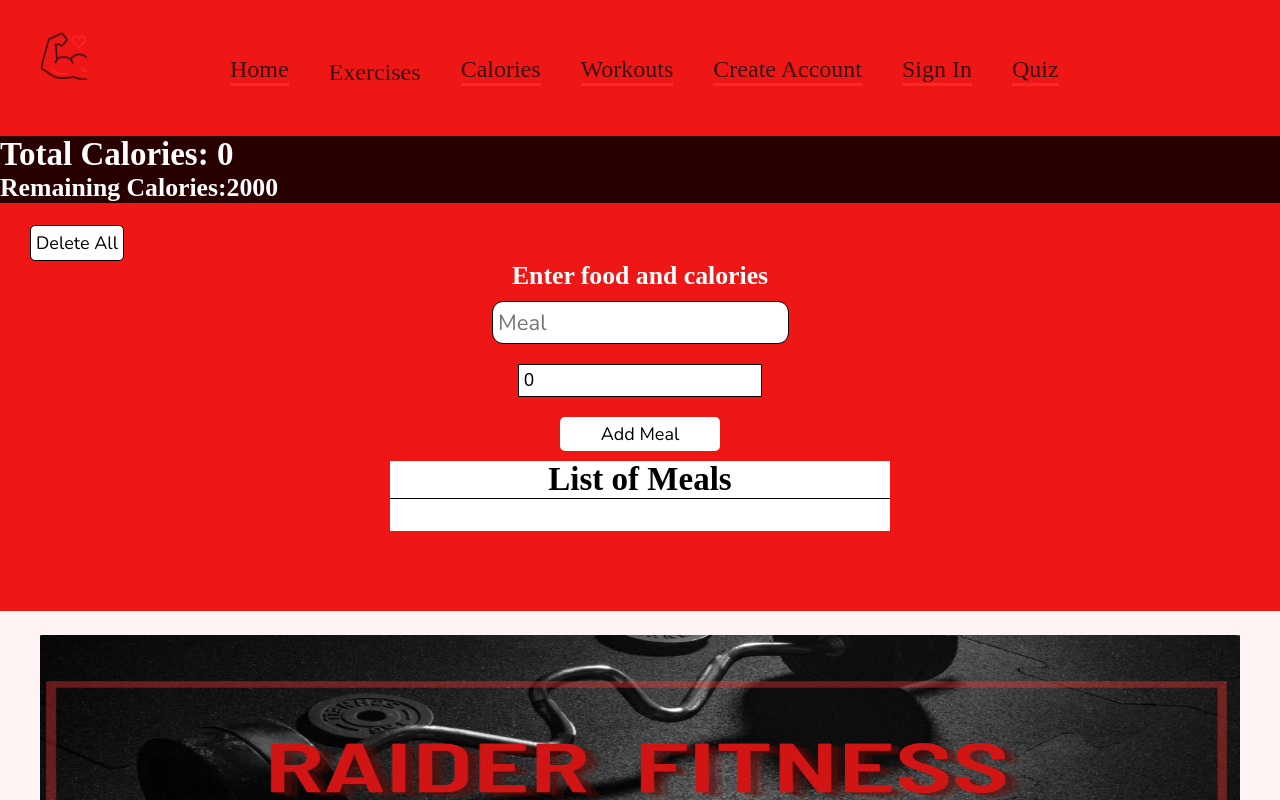
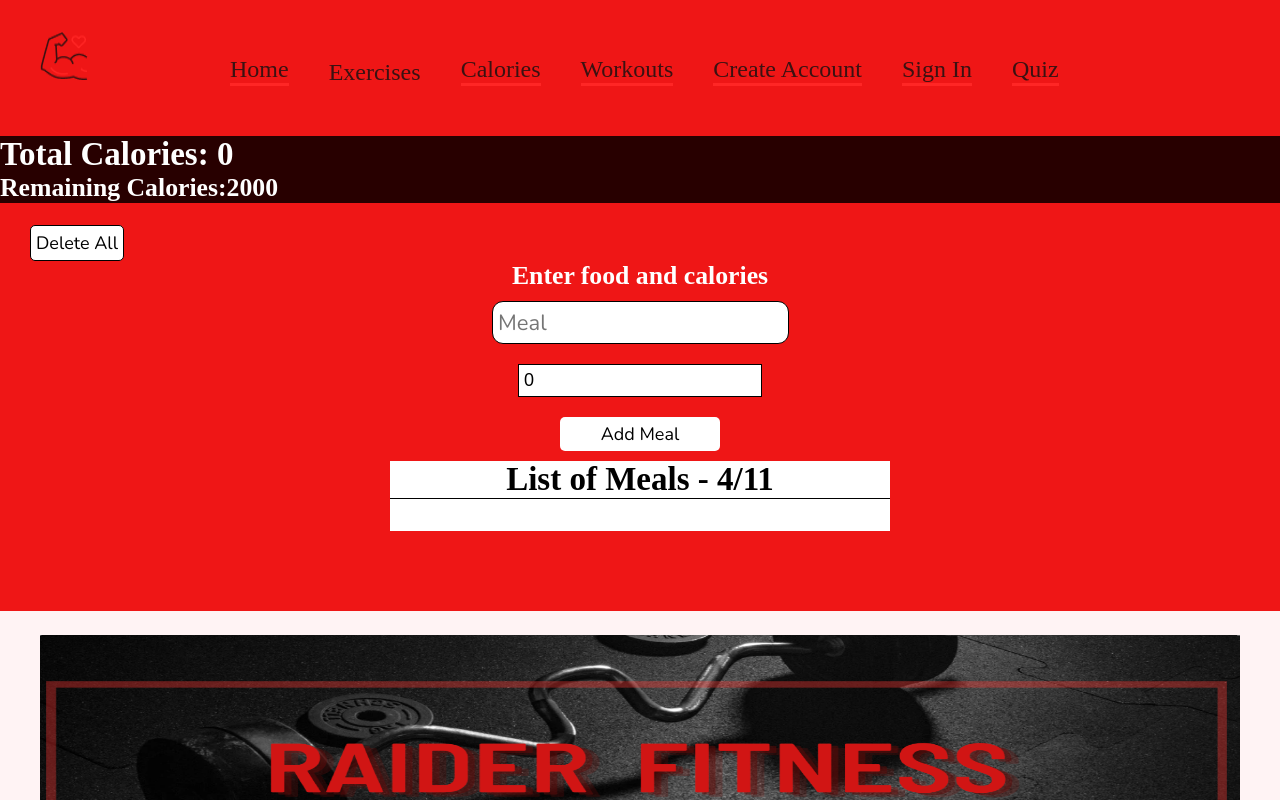
Before and after one commit to hailley-kane/Capstone_Project, a React (Create React App) app: page /CalorieTracker in a window 1280 px wide. Shown: the top 800 px of the page. Built offline with nearby package versions, Linux system fonts and the light colour scheme.

Commit message:
commented out line 4 on login.js

```diff
--- a/src/components/AppControls/AppControlsCounter.js
+++ b/src/components/AppControls/AppControlsCounter.js
@@ -1,5 +1,6 @@
 import React from "react";
-
+//displays the total consumed calories
+//displays remaining caloires
 const AppControlsCounter = ({total,remainingTotal}) => {
     return(
         <div className = "app_controls_counter">
--- a/src/components/AppControls/AppControlsDelete.js
+++ b/src/components/AppControls/AppControlsDelete.js
@@ -1,5 +1,5 @@
 import React from "react";
-
+//delete all button for meals/calories
 const AppControlsDelete = ({deleteAllMeals}) => {
     return(
         <div className = "app_controls_delete">
--- a/src/components/AppControls/AppControlsInput.js
+++ b/src/components/AppControls/AppControlsInput.js
@@ -1,10 +1,11 @@
 import React from "react";
 
 const AppControlsInput = ({addMealsHandler,calories,mealName,setCalories,setMealName}) => {
-
+    //button to add meals to log
     const onAddMealsClick = () =>{
         addMealsHandler();
     };
+    //user input of meal (text) and calories (number)
     return(
         <div className = "app_controls">
             <div className="app_controls_inputs">
--- a/src/components/MealsList/MealsList.js
+++ b/src/components/MealsList/MealsList.js
@@ -2,7 +2,8 @@ import React from "react";
 
 const MealsList = ({meals, deleteMealHandler}) =>{
 
-
+    //displays meals and calories in a table
+    //also contains the delete button for single meal
     return(
         <div className = "meals_container_wrapper">
             {meals.map((meals,index)=>(
--- a/src/pages/CalorieTracker.js
+++ b/src/pages/CalorieTracker.js
@@ -3,19 +3,21 @@ import AppControlsCounter from "../components/AppControls/AppControlsCounter";
 import AppControlsDelete from "../components/AppControls/AppControlsDelete";
 import AppControlsInput from "../components/AppControls/AppControlsInput";
 import MealsList from "../components/MealsList/MealsList";
+//import Quiz from "./Quiz/Quiz";
 
 const CalorieTracker = () => {
 	const[meals,setMeals] = useState([]);
 	const[mealName,setMealName] = useState("");
 	const[calories,setCalories] = useState(0);
 
-
+	//user input - meals and calories
 	const addMealsHandler = () => {
 		const previousMeals = [...meals];
 		const meal = {
 			mealName, calories, id: Math.floor(Math.random() * 1000)
 		};
 
+		//joing meal strings together
 		const newMeals = previousMeals.concat(meal);
 
 		if(calories <=0 || mealName === "")
@@ -27,37 +29,49 @@ const CalorieTracker = () => {
 			setMeals(newMeals);
 		}
 
+		//setting the name of the food and the amount of calories
 		setMealName("");
 		setCalories(0);
 	};
 
+	//delete function for single food/meal
 	const deleteMealHandler = (id) => {
 		const previousMeals = [...meals];
 		const newMeals = previousMeals.filter((meal)=>meal.id !==id);
-
+		//resetting the meal
 		setMeals(newMeals);
 	};
 
+	//delete all meals for the day
 	const deleteAllMeals = () =>{
 		setMeals([]);
-
 	};
 
+	//total variable to calculate all meals throught the day
 	const total = meals.map((meal)=>meal.calories).reduce((acc,value)=>acc + +value,0);
 	//will need to connect to quiz for correct calories
+	//age 18, 21.5, 30, 35
+	//BMR = 10W + 6.25H - 5A + 5 - men
+	//BMR = 10W + 6.25H - 5A - 161 - women
 	const remainingTotal = 2000-total;
+
+
+	//getting the current date for food log
+	const current = new Date();
+	const date = `${current.getMonth()+1}/${current.getDate()}`;
+
 
 return (
 	<div>
-		<AppControlsCounter total = {total} remainingTotal = {remainingTotal}/>
+		<AppControlsCounter total = {total} remainingTotal = {remainingTotal} />
 		<AppControlsDelete deleteAllMeals = {deleteAllMeals}/>
 		<AppControlsInput addMealsHandler = {addMealsHandler} mealName = {mealName} calories = {calories}
 		setMealName = {setMealName} setCalories = {setCalories}
 		/>
 
 		<div className = "meals_container">
-		<h2>List of Meals </h2>
-			<MealsList meals = {meals} deleteMealHandler={deleteMealHandler}/>
+		<h2>List of Meals - <span>{date}</span> </h2>
+			<MealsList meals = {meals} deleteMealHandler={deleteMealHandler} />
 		</div>
 	</div>
 
--- a/src/pages/Login.js
+++ b/src/pages/Login.js
@@ -1,7 +1,7 @@
 import {useRef, useState, useEffect} from 'react';
 import './index.css';
 import {Link} from 'react-router-dom'
-import {userSchema} from './user_schema.js';
+//import {userSchema} from './user_schema.js';
 
 function Login () {
     const userRef = useRef();
```
